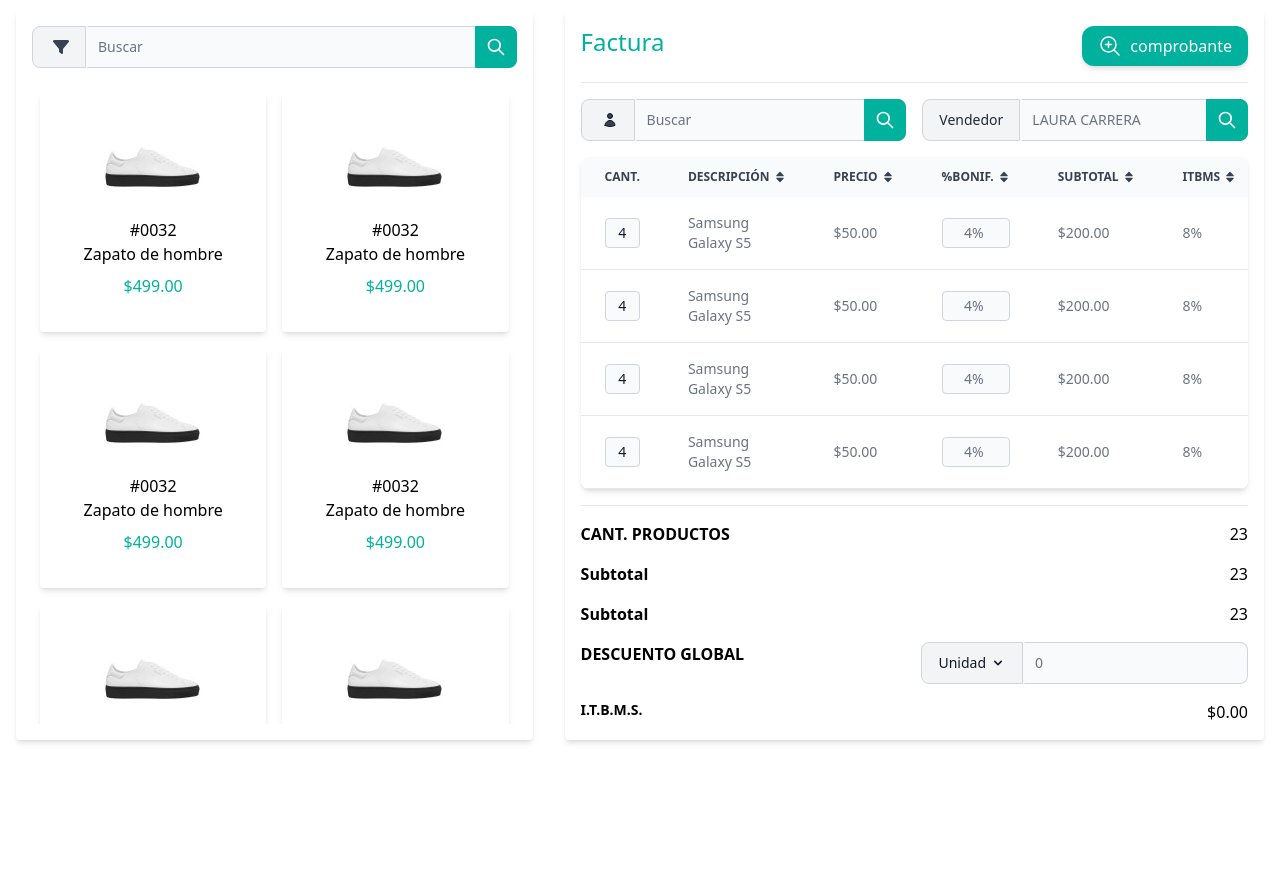
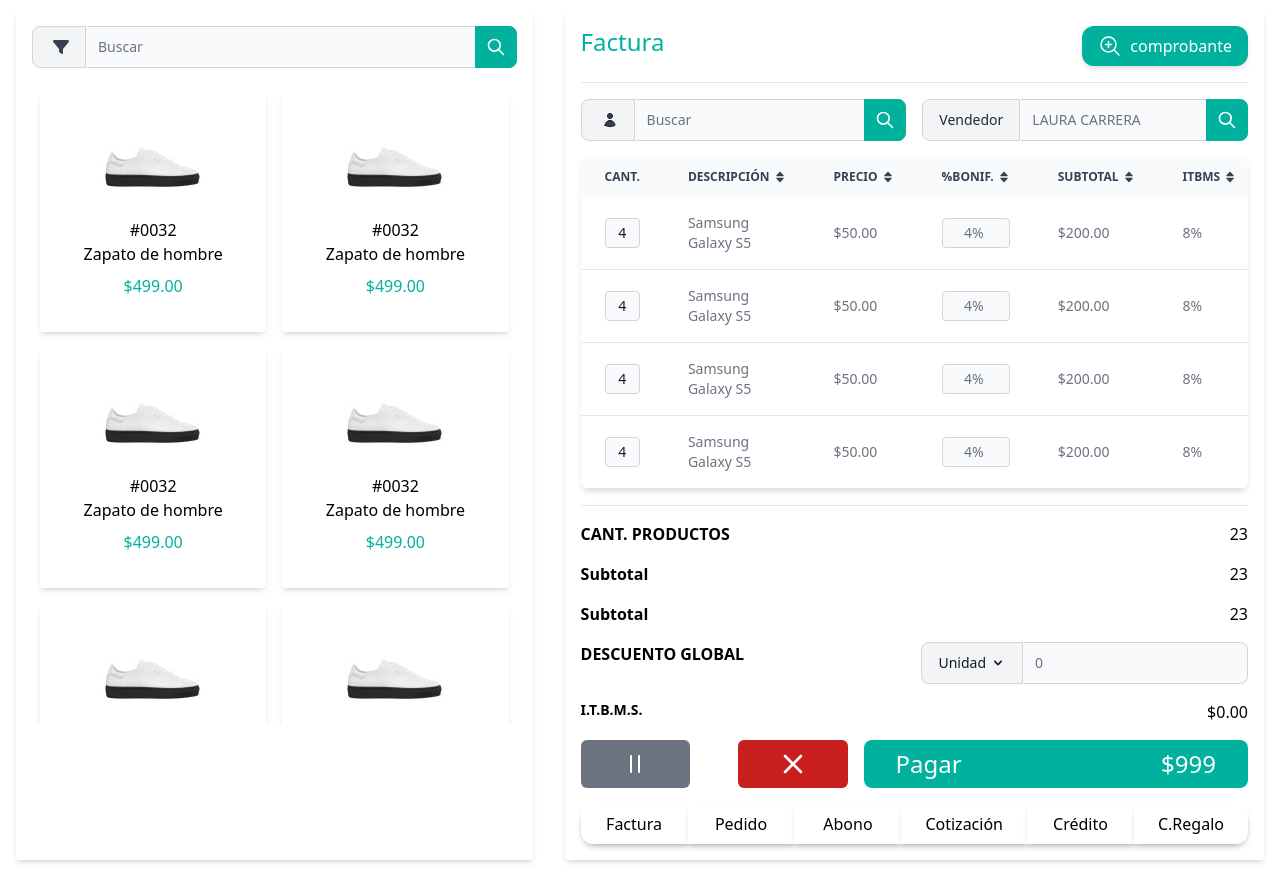
Before and after one commit to Lutimi/switchpostl, a website: page index.html in a window 1280 px wide. Shown: the part 78-954 px from the top of the page. Before the commit the page ends 866 px from the top, so only its background shows below. Drawn offline with nearby package versions, Linux system fonts and the light colour scheme.

Commit message:
FIx code

```diff
--- a/index.html
+++ b/index.html
@@ -665,15 +665,76 @@
                         <h1>$0.00</h1>
                     </div>
                 </div>
-            </div>
-            <div>
-                <div class="flex ">
-                    <button>
+                <div>
+                    <div class="grid grid-cols-5 space-x-4 justify-between">
 
-                    </button>
+                        <div class="  col-span-2 flex justify-between space-x-4 md:space-x-6 lg:space-x-12 ">
+
+                            <button type="button"
+                                class="bg-gray-500 rounded-md
+                            px-4 py-2 flex-auto
+                             text-white hover:text-gray-500 flex text-center justify-center hover:bg-gray-100 focus:outline-none ">
+                                <span class="sr-only">Close menu</span>
+                                <!-- Heroicon name: outline/x -->
+                                <svg class="h-8 w-8" xmlns="http://www.w3.org/2000/svg" width="16" height="16"
+                                    fill="currentColor" class="bi bi-pause" viewBox="0 0 16 16">
+                                    <path
+                                        d="M6 3.5a.5.5 0 0 1 .5.5v8a.5.5 0 0 1-1 0V4a.5.5 0 0 1 .5-.5zm4 0a.5.5 0 0 1 .5.5v8a.5.5 0 0 1-1 0V4a.5.5 0 0 1 .5-.5z" />
+                                </svg>
+
+                            </button>
+
+
+                            <button type="button" class="flex-auto flex text-center bg-red-700 rounded-md
+                            px-4 py-2  items-center justify-center
+                                 text-white hover:text-gray-500 hover:bg-gray-100 ">
+                                <span class="sr-only">Close menu</span>
+                                <!-- Heroicon name: outline/x -->
+                                <svg class="h-8 w-8" xmlns="http://www.w3.org/2000/svg" fill="none" viewBox="0 0 24 24"
+                                    stroke="currentColor" aria-hidden="true">
+                                    <path stroke-linecap="round" stroke-linejoin="round" stroke-width="2"
+                                        d="M6 18L18 6M6 6l12 12" />
+                                </svg>
+                            </button>
+                        </div>
+
+
+                        <button
+                            class="flex col-span-3 justify-between   hover:bg-emerald-900 px-4 lg:px-8 py-2 text-2xl text-white bg-primary rounded-lg ">
+                            <div> Pagar</div>
+                            <div> $999</div>
+                        </button>
+
+
+
+                    </div>
+
                 </div>
 
+                <!-- botones -->
+                <div class=" relative bg-white shadow-md rounded-2xl w-full flex  justify-between ">
+                    <button class="btn1 rounded-l-xl">
+                        <h1>Factura</h1>
+                    </button>
+                    <button class="btn1">
+                        <h1> Pedido</h1>
+                    </button>
+                    <button class="btn1">
+                        <h1>Abono</h1>
+                    </button>
+                    <button class="btn1">
+                        <h1>Cotización</h1>
+                    </button>
+                    <button class="btn1">
+                        <h1>Crédito</h1>
+                    </button>
+                    <button class="btn1 rounded-r-xl">
+                        <h1> C.Regalo</h1>
+                    </button>
+
+                </div>
             </div>
+
 
 
         </div>
--- a/input.css
+++ b/input.css
@@ -2,13 +2,17 @@
 @tailwind components;
 @tailwind utilities;
 
-.card{
-    @apply bg-white rounded hover:bg-gray-100 flex justify-center flex-col items-center p-2 overflow-hidden shadow-md relative;
+.card {
+  @apply bg-white rounded hover:bg-gray-100 flex justify-center flex-col items-center p-2 overflow-hidden shadow-md relative;
 }
-.scard{
-    @apply bg-white rounded p-4 shadow-md ;
+.scard {
+  @apply bg-white rounded p-4 shadow-md;
 }
 
 .oc-h-screen {
-    max-height: 80vh;
-  }
+  max-height: 80vh;
+}
+
+.btn1 {
+  @apply w-full text-base px-6  shadow-md py-2  bg-white font-medium hover:bg-primary hover:text-white;
+}
```
Also changed, not shown: css/main.css.
